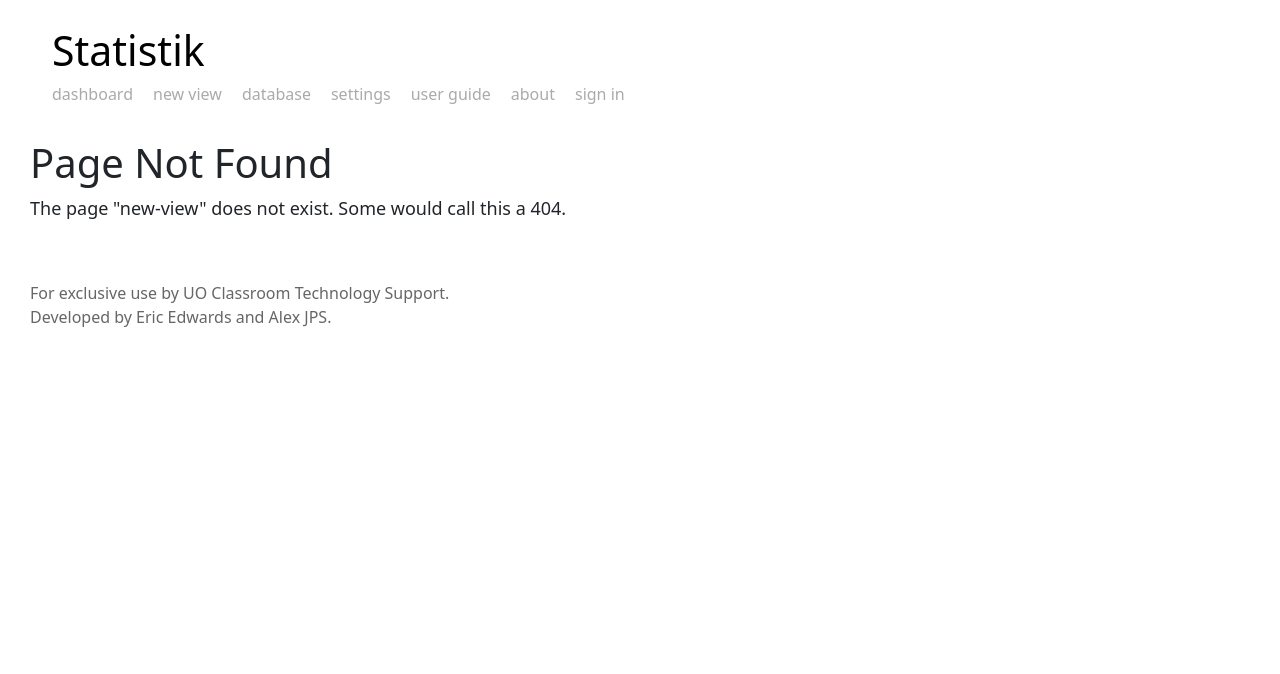
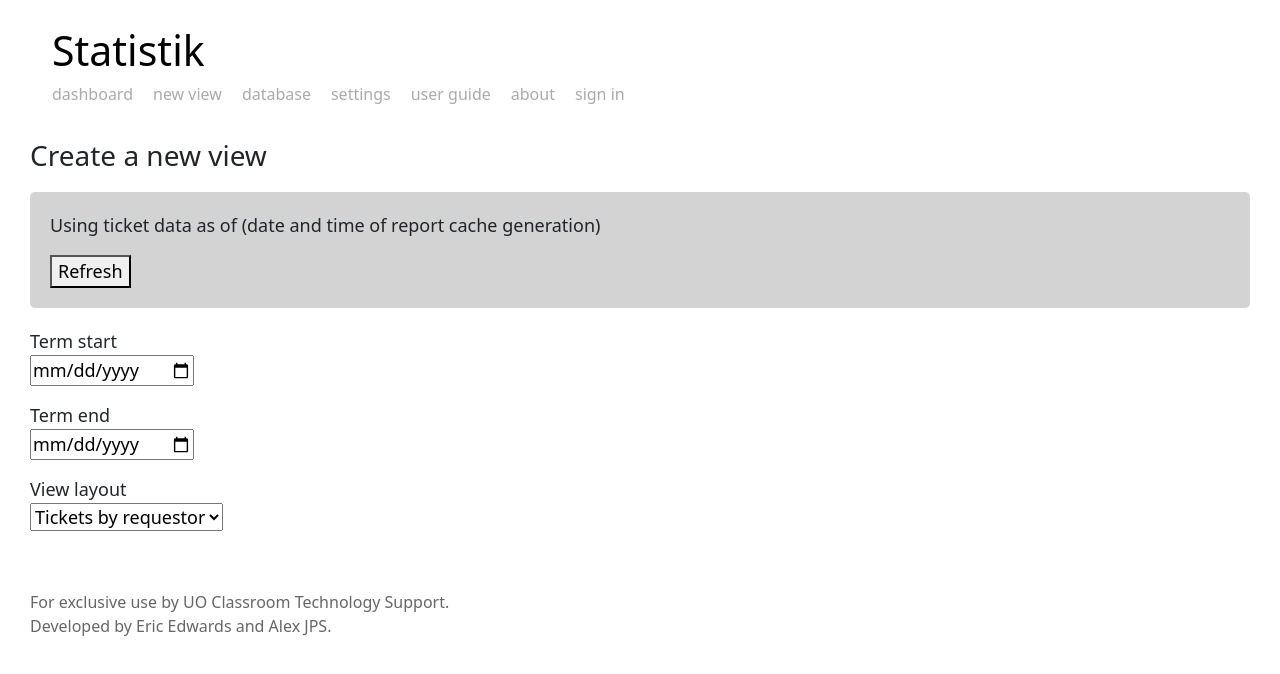
Before and after one commit to uoclass/statistik, a React (Create React App) app: page /new-view in a window 1280 px wide. Shown: the top 674 px of the page. Built offline with nearby package versions, Linux system fonts and the light colour scheme; sample sign-in values are in the browser's storage.

Commit message:
feat: Rudimentary form for "new view" page

```diff
--- a/src/App.css
+++ b/src/App.css
@@ -91,3 +91,11 @@ body {
   color: #AAAAAA;
   text-decoration: none;
 }
+
+.grey-callout-box {
+  background-color: lightgray;
+  border-radius: 5px;
+  padding: 20px;
+  margin: 20px 0px 20px 0px;
+
+}
--- a/src/components/ConfigurationMenu.jsx
+++ b/src/components/ConfigurationMenu.jsx
@@ -11,11 +11,33 @@ function ConfigurationMenu(props) {
   };
   return (
     <>
-      <h3>Select a filter</h3>
+      <h3>Create a new view</h3>
+
+      <div class="grey-callout-box" id="report-cache-gen-time-box">
+          <p>Using ticket data as of (date and time of report cache generation)</p>
+          <button>Refresh</button>
+      </div>
+
       <form onSubmit={onSubmit}>
         <label>
-          Term start
-          <input type="checkbox" />
+            <p>
+                <label htmlFor="term-start">Term start</label> <br />
+                <input type="date" id="term-start" />
+            </p>
+            <p>
+                <label htmlFor="term-end">Term end</label> <br />
+                <input type="date" id="term-end" />
+            </p>
+            <p>
+                <label htmlFor="view-layout">View layout</label> <br />
+                <select name="view-layout">
+                    <option>Tickets by requestor</option>
+                    <option>Tickets by diagnosis</option>
+                    <option>Tickets by week</option>
+                    <option>Tickets by building</option>
+                    <option>Tickets by room</option>
+                </select>
+            </p>
         </label>
       </form>
     </>
--- a/src/components/Nav.jsx
+++ b/src/components/Nav.jsx
@@ -10,7 +10,7 @@ function Nav() {
           <a href="/dashboard">dashboard</a>
         </li>
         <li>
-          <a href="/create-view">new view</a>
+          <a href="/new-view">new view</a>
         </li>
         <li>
           <a href="/database">database</a>
--- a/src/pages/ViewCreationPage.jsx
+++ b/src/pages/ViewCreationPage.jsx
@@ -1,6 +1,6 @@
 import { React, useState } from "react";
 import "../App.css";
-import { GeneratedView } from "../components/GeneratedView";
+// import GeneratedView from "../components/GeneratedView";
 import ConfigurationMenu from "../components/ConfigurationMenu";
 
 // A layout defines a set of parameters
@@ -9,8 +9,8 @@ function ViewCreationPage() {
   const [data, setData] = useState({});
 
   return (
+      // <GeneratedView config={config} data={data} />
     <>
-      <GeneratedView config={config} data={data} />
       <ConfigurationMenu setConfig={setConfig} setData={setData} />
     </>
   );
--- a/src/routes/index.jsx
+++ b/src/routes/index.jsx
@@ -18,6 +18,7 @@ import LoginPage from "../pages/LoginPage";
 import LogoutPage from "../pages/LogoutPage";
 import InvalidPage from "../pages/InvalidPage";
 import NotFoundPage from "../pages/NotFoundPage";
+import ViewCreationPage from "../pages/ViewCreationPage";
 
 const Routes = () => {
   const { token } = useAuth();
@@ -40,6 +41,10 @@ const Routes = () => {
         {
           path: "/logout",
           element: <LogoutPage />,
+        },
+        {
+          path: "/new-view",
+          element: <ViewCreationPage />,
         },
       ],
     },
```
